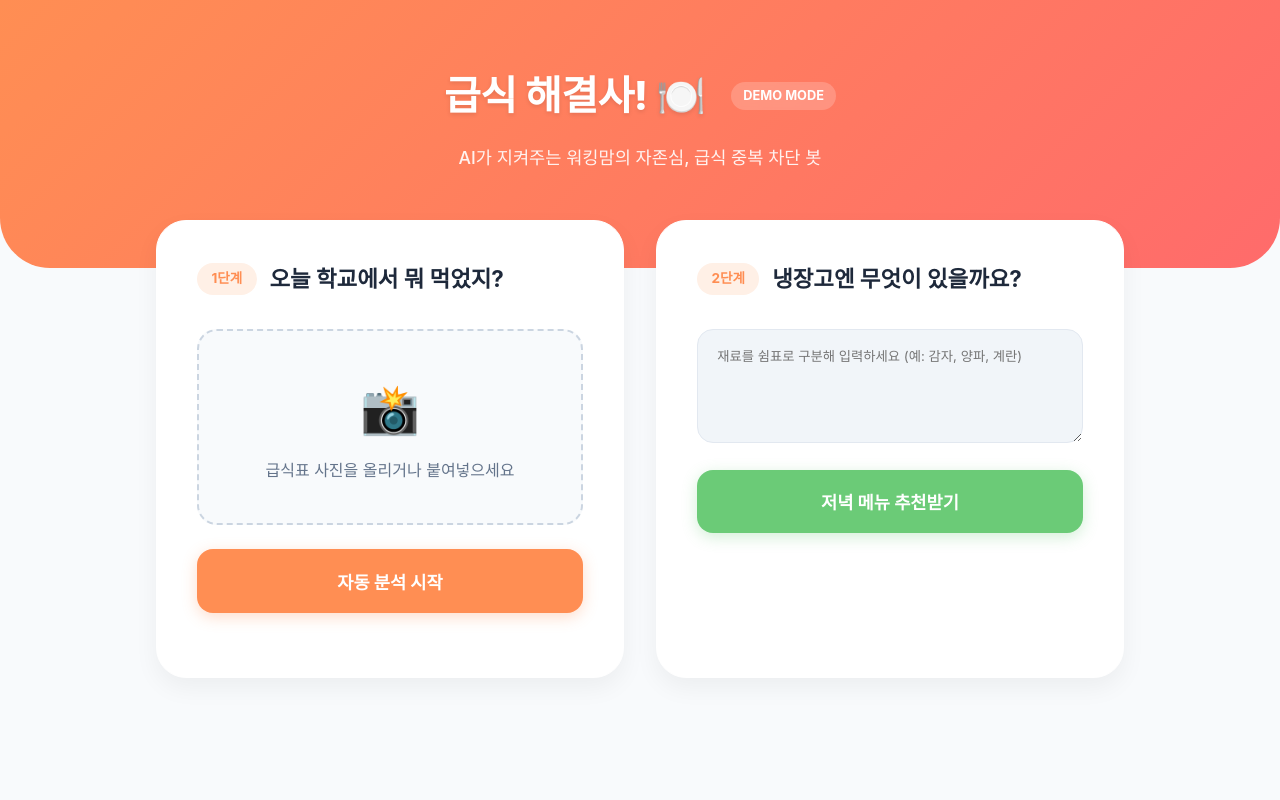
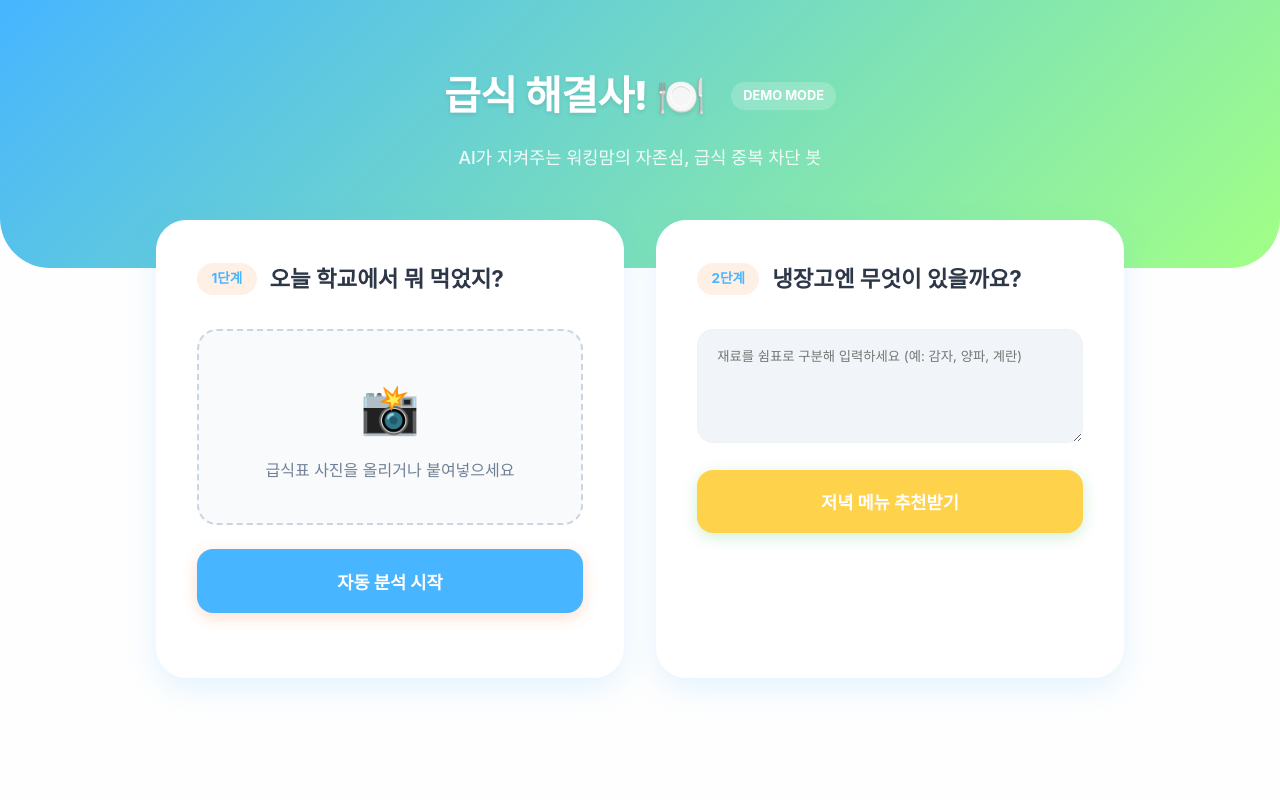
Before and after one commit to mathservice002-sud/test3, a Flask app: page / in a window 1280 px wide. Run offline with Flask 3, Linux system fonts and the light colour scheme.

Commit message:
UI: Change to bright and fresh Mint-Blue theme

```diff
--- a/templates/index.html
+++ b/templates/index.html
@@ -7,18 +7,21 @@
     <title>급식 해결사! 저녁 메뉴 고민 끝! 🍽️</title>
     <style>
         :root {
-            --primary: #FF8E53;
-            --primary-light: #FFAB81;
-            --primary-dark: #E6763D;
-            --secondary: #6BCB77;
-            --bg: #F8FAFC;
+            --primary: #47B5FF;
+            /* 청량한 블루 */
+            --primary-light: #DFF6FF;
+            --primary-dark: #06283D;
+            --secondary: #FFD24C;
+            /* 따뜻한 레몬 옐로우 */
+            --bg: #FEFEFE;
             --card-bg: #FFFFFF;
-            --header-bg: linear-gradient(135deg, #FF8E53 0%, #FF6B6B 100%);
-            --border: #E2E8F0;
-            --text-main: #1E293B;
-            --text-dim: #64748B;
-            --accent-mint: #4D96FF;
-            --shadow: 0 10px 25px rgba(0, 0, 0, 0.05);
+            --header-bg: linear-gradient(135deg, #47B5FF 0%, #A2FF86 100%);
+            /* 민트-블루 그라데이션 */
+            --border: #EDF2F7;
+            --text-main: #2D3748;
+            --text-dim: #718096;
+            --accent-mint: #22D3EE;
+            --shadow: 0 10px 30px rgba(71, 181, 255, 0.15);
         }
 
         * {
```
